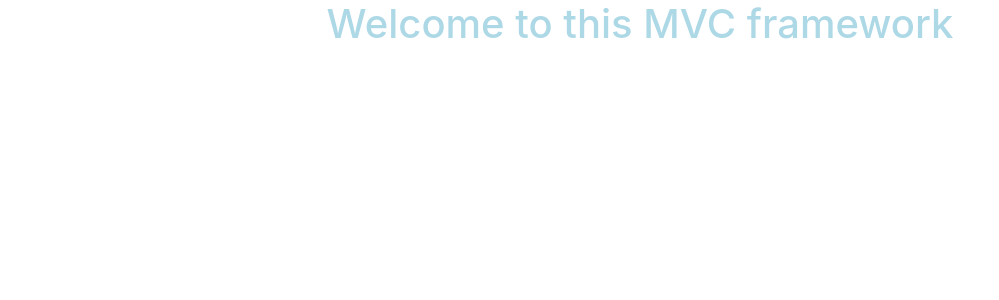
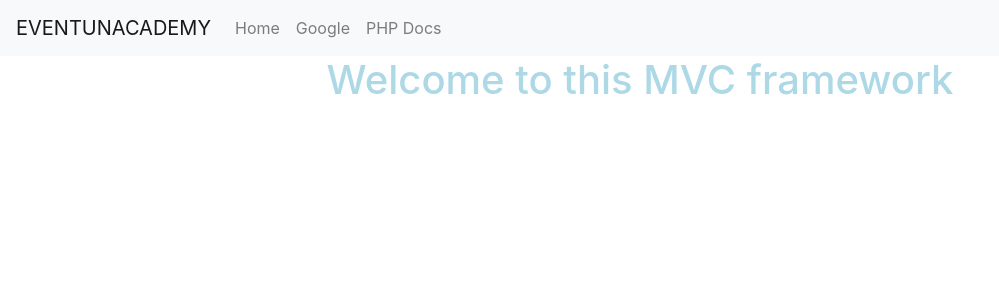
Before and after one commit to deependerrathore/PHP_FRAMEWORK, a PHP site: page / in a window 1280 px wide. Shown: the top 300 px of the page, without its empty margins (0-999 px from the left). Run offline with PHP 8.4, Linux system fonts and the light colour scheme; some libraries are stand-ins or nearby versions.

Commit message:
final chapter

```diff
--- a/app/libs/helpers/helpers.php
+++ b/app/libs/helpers/helpers.php
@@ -24,3 +24,11 @@ function posted_values($post){
 
     return $clean_ary;
 }
+
+function currentPage(){
+    $currentPage = $_SERVER['REQUEST_URI'];
+    if($currentPage == PROJECT_ROOT || $currentPage == PROJECT_ROOT.'home/index'){
+        $currentPage = PROJECT_ROOT . 'home';
+    }
+    return $currentPage;
+}
--- a/app/views/_layout/default.php
+++ b/app/views/_layout/default.php
@@ -13,6 +13,9 @@
     <?=$this->content('head');?>
 </head>
 <body>
-    <?=$this->content('body');?>
+    <?php include('main_menu.php'); ?>
+    <div class="container-fluid" style="min-height:cal(100% - 125px);">
+        <?=$this->content('body');?>
+    </div>
 </body>
 </html>
--- /dev/null
+++ b/app/views/_layout/main_menu.php
@@ -0,0 +1,51 @@
+<?php
+    $menu = Router::getMenu('menu_acl');
+    $currentPage=  currentPage();
+?>
+<nav class="navbar navbar-expand-lg navbar-light bg-light">
+  <a class="navbar-brand" href="<?=PROJECT_ROOT?>home"><?=MENU_BRAND?></a>
+  <button class="navbar-toggler" type="button" data-toggle="collapse" data-target="#main_menu" aria-controls="navbarSupportedContent" aria-expanded="false" aria-label="Toggle navigation">
+    <span class="navbar-toggler-icon"></span>
+  </button>
+
+  <div class="collapse navbar-collapse" id="main_menu">
+    <ul class="navbar-nav mr-auto">
+    <?php foreach($menu as $key =>$value):
+            $active = '';?>
+        <?php if(is_array($value)): ?>
+                <li class="nav-item dropdown">
+                    <a class="nav-link dropdown-toggle" href="#" id="navbarDropdown" role="button" data-toggle="dropdown" aria-haspopup="true" aria-expanded="false">
+                        <?= $key ?>
+                    </a>
+                    <div class="dropdown-menu" aria-labelledby="navbarDropdown">
+                    <?php foreach($value as $k => $v):
+                    $active = ($v == $currentPage)? 'active': '';?>
+
+                    <?php if($k == 'separator'):?>
+                        <div class="dropdown-divider"></div>
+                    <?php else: ?>
+                        <a class="dropdown-item <?=$active?>"  href="<?=$v?>"><?=$k?></a>
+
+                    <?php endif;?>
+                    <?php endforeach;?>
+                    </div>
+                </li>
+        <?php else:
+        $active = ($value == $currentPage)? 'active': '';?>
+            <li class="nav-item <?=$active?>">
+            <a class="nav-link" href="<?=$value?>"><?=$key?></span></a>
+            </li>
+        <?php endif; ?>
+    <?php endforeach; ?>
+
+    </ul>
+    <ul class="navbar-nav ml-auto">
+            <?php if(currentUser()):?>
+                <li class="nav-item <?=$active?>">
+                    <a class="nav-link" href="#">Hello <?=currentUser()->fname;?></a>
+                </li>
+            <?php endif;?>
+    </ul>
+
+  </div>
+</nav>
--- a/app/views/register/login.php
+++ b/app/views/register/login.php
@@ -3,11 +3,6 @@
 <?php $this->end();?>
 
 <?php $this->start('body');?>
-<nav class="navbar navbar-expand-lg navbar-light bg-light">
-    <div class="navbar-header">
-        <a href="#" class="navbar-brand">Event Unacademy</a>
-    </div>
-</nav>
 
 <div class="container">
     <div class="row">
--- a/app/views/register/register.php
+++ b/app/views/register/register.php
@@ -3,11 +3,6 @@
 <?php $this->end();?>
 
 <?php $this->start('body');?>
-<nav class="navbar navbar-expand-lg navbar-light bg-light">
-    <div class="navbar-header">
-        <a href="#" class="navbar-brand">Event Unacademy</a>
-    </div>
-</nav>
 
 <div class="container">
     <div class="row">
--- a/config/config.php
+++ b/config/config.php
@@ -20,3 +20,5 @@ define('REMEMBER_ME_COOKIE_NAME','cookienameflsjdflsjdumfswr3434dfmsdfmfdsmf');/
 define('REMEMBER_ME_COOKIE_EXPIRY',604800); // time in seconds for memeber me cookie,expiry 7days
 
 define('ACCESS_RESTRICTED','Restricted'); //controller name for the restricted redirect
+
+define('MENU_BRAND','EVENTUNACADEMY');
--- a/core/DB.php
+++ b/core/DB.php
@@ -17,6 +17,8 @@ class DB{
     }
 
     public static function getInstance(){
+
+        //check if instance is already set, if not create a new DB instance
         if(!isset(self::$_instance)){
             self::$_instance = new DB();
         }
--- a/core/Router.php
+++ b/core/Router.php
@@ -69,7 +69,7 @@ class Router{
             }
         }
 
-        foreach($current_user_acls as $level){//$level = Guest,LoggedIn,Admin
+        foreach($current_user_acls as $level){//$level = Guest,LoggedIn,["Admin","xxxxx"](FROM DB)
             if(array_key_exists($level,$acl) && array_key_exists($controller_name,$acl[$level])){
 
                 if(in_array($action_name,$acl[$level][$controller_name]) || in_array("*",$acl[$level][$controller_name])){
@@ -91,4 +91,56 @@ class Router{
         return $grantAccess;
     }
 
+
+    public static function getMenu($menu){
+        $menuAry = [];
+        $menuFile = file_get_contents(ROOT. DS . 'app' . DS . $menu . '.json');
+
+        $acl = json_decode($menuFile,true);
+
+        foreach($acl as $key => $val){
+            if(is_array($val)){
+                $sub = [];
+                foreach($val as $k => $v){
+                    if($k == 'separator' && !empty($sub)){
+                        $sub[$k] = '';
+                        continue;
+                    }elseif($finalVal = self::get_link($v)){
+                        $sub[$k] = $finalVal;
+                    }
+                }
+
+                if(!empty($sub)){
+                    $menuAry[$key] = $sub;
+                }
+            }else{
+                if($finalVal = self::get_link($val)){
+                    $menuAry[$key] = $finalVal;
+                }
+            }
+        }
+
+        return $menuAry;
+    }
+
+    private static function get_link($val){
+        //check if external link
+        if(preg_match('/https?:\/\//',$val) == 1){
+            return $val;
+        }else{
+            if(strtoupper(substr(PHP_OS, 0, 3)) === 'WIN'){
+                $ds = '/';
+            }else{
+                $ds = '\\';
+            }
+            $uAry = explode($ds ,$val); //We have to use $ds instead of DS because in json file we are giving tools[/]first where as in windows DS will be [\]
+             $controller_name = ucwords($uAry[0]);
+            $action_name = (isset($uAry[1])) ? $uAry[1] : '';
+            if (self::hasAccess($controller_name,$action_name)) {
+
+                return PROJECT_ROOT . $val;
+            }
+            return false;
+        }
+    }
 }
--- a/index.php
+++ b/index.php
@@ -28,8 +28,6 @@ function autoload($className){
 }
 
 spl_autoload_register('autoload');
-
-Session::delete(CURRENT_USER_SESSION_NAME);
 
 if(!Session::exists(CURRENT_USER_SESSION_NAME) && Cookie::exists(REMEMBER_ME_COOKIE_NAME)){
     Users::loginUserFromCookie();
```
